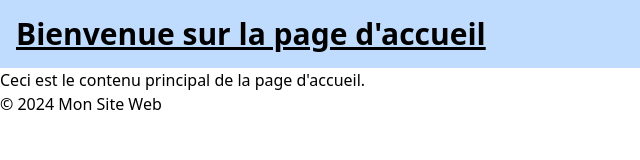
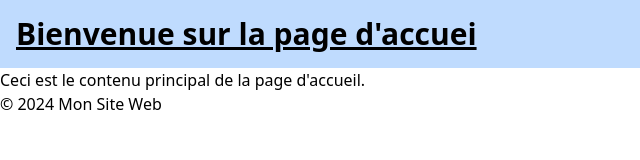
Before and after one commit to lilinass/TeamUp, a plain HTML site: page Front/home.html in a window 1280 px wide. Shown: the full height of the page, 0-640 px from the left. Drawn offline with nearby package versions, Linux system fonts and the light colour scheme; files that its build step writes are made by us from their sources.

Commit message:
changement titre

```diff
--- a/Front/home.html
+++ b/Front/home.html
@@ -11,7 +11,7 @@
   <body>
     <header>
       <h1 class="text-3xl font-bold underline bg-blue-200 p-4">
-        Bienvenue sur la page d'accueil
+        Bienvenue sur la page d'accuei
       </h1>
     </header>
     <main>
```
